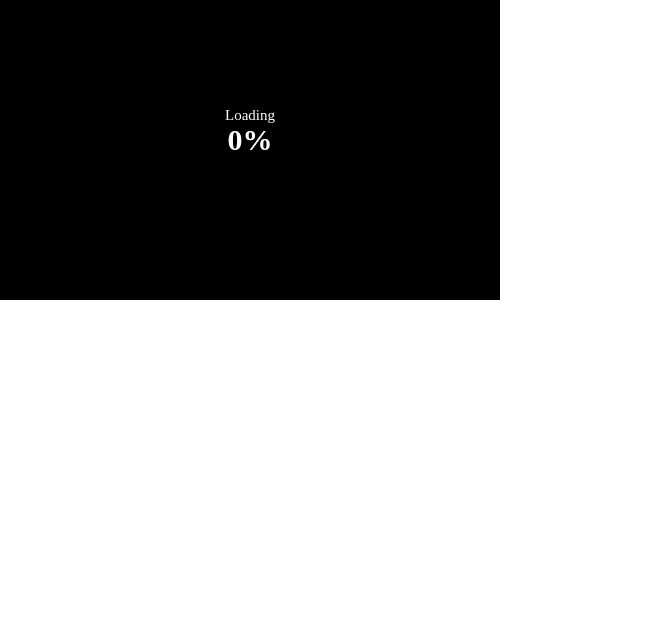
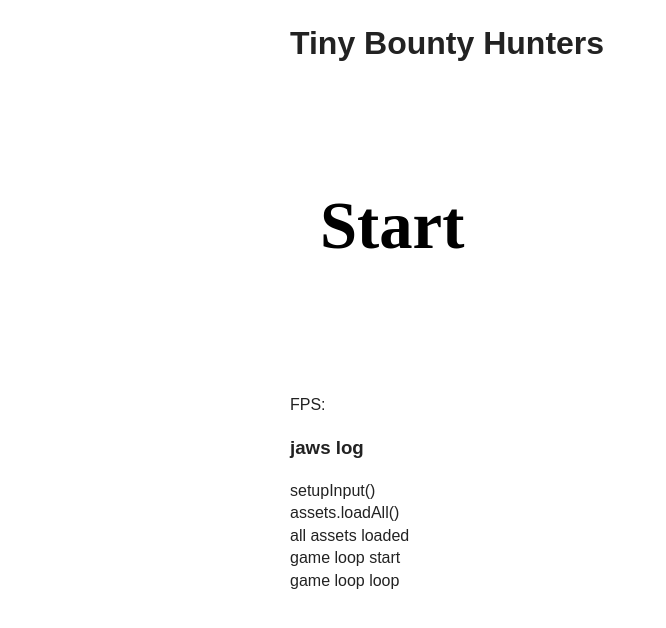
Before and after one commit to mathias/tinybountyhunters, a plain HTML site: page index.html in a window 1280 px wide. Shown: the whole page, without its empty margins (0-666 px from the left). Drawn offline with nearby package versions, Linux system fonts and the light colour scheme.

Commit message:
game menu, play states

```diff
--- a/css/style.css
+++ b/css/style.css
@@ -74,7 +74,10 @@ td { vertical-align: top; }
    Author:
    ========================================================================== */
 
-
+.container {
+  width: 700px;
+  margin-left: auto;
+  margin-right: auto;
 
 
 
--- a/index.html
+++ b/index.html
@@ -25,7 +25,7 @@
   <!-- All JavaScript at the bottom, except this Modernizr build.
        Modernizr enables HTML5 elements & feature detects for optimal performance.
        Create your own custom Modernizr build: www.modernizr.com/download/ -->
-  <script src="js/libs/modernizr-2.5.3.min.js"></script>
+  <script src="js/libs/modernizr-2.5.3-respond-1.1.0.min.js"></script>
 </head>
 <body>
   <!-- Prompt IE 6 users to install Chrome Frame. Remove this if you support IE 6.
@@ -35,8 +35,13 @@
 
   </header>
   <div role="main">
-
-  <span id="fps"></span>
+    <div class="container">
+      <h1>Tiny Bounty Hunters</h1>
+      <canvas width=700 height=300 id="canvas"></canvas>
+      FPS: <span id="fps"></span>
+      <h3>jaws log</h3>
+      <div id="jaws-log"></div>
+    </div>
   </div>
   <footer>
 
@@ -46,8 +51,7 @@
   <!-- JavaScript at the bottom for fast page loading -->
 
   <!-- Grab Google CDN's jQuery, with a protocol relative URL; fall back to local if offline -->
-  <script src="http://ajax.googleapis.com/ajax/libs/jquery/1.7.1/jquery.min.js"></script>
-  <script>window.jQuery || document.write('<script src="js/libs/jquery-1.7.1.min.js"><\/script>')</script>
+  <script src="js/libs/jquery-1.7.1.js"></script>
 
   <!-- scripts concatenated and minified via build script -->
   <script src="js/jaws.js"></script>
--- a/js/tinybountyhunters.js
+++ b/js/tinybountyhunters.js
@@ -6,10 +6,18 @@
   menuGameState = function() {
     return {
       setup: function() {
+        jaws.on_keydown(['enter', 'space'], function() {
+          return jaws.switchGameState(playGameState);
+        });
         return console.log('Setup!');
       },
-      update: function() {},
-      draw: function() {}
+      draw: function() {
+        jaws.context.clearRect(0, 0, jaws.width, jaws.height);
+        jaws.context.font = 'bold 50pt Terminal';
+        jaws.context.fillStyle = "Black";
+        jaws.context.strokeStyle = "rgba(200,200,200,0.0)";
+        return jaws.context.fillText('Start', 30, 160);
+      }
     };
   };
 
@@ -18,8 +26,12 @@
       setup: function() {
         return console.log('Setup!');
       },
-      update: function() {},
-      draw: function() {}
+      update: function() {
+        return fps.text(jaws.game_loop.fps);
+      },
+      draw: function() {
+        return jaws.context.clearRect(0, 0, jaws.width, jaws.height);
+      }
     };
   };
 
```
Also changed, not shown: 1 other file.
